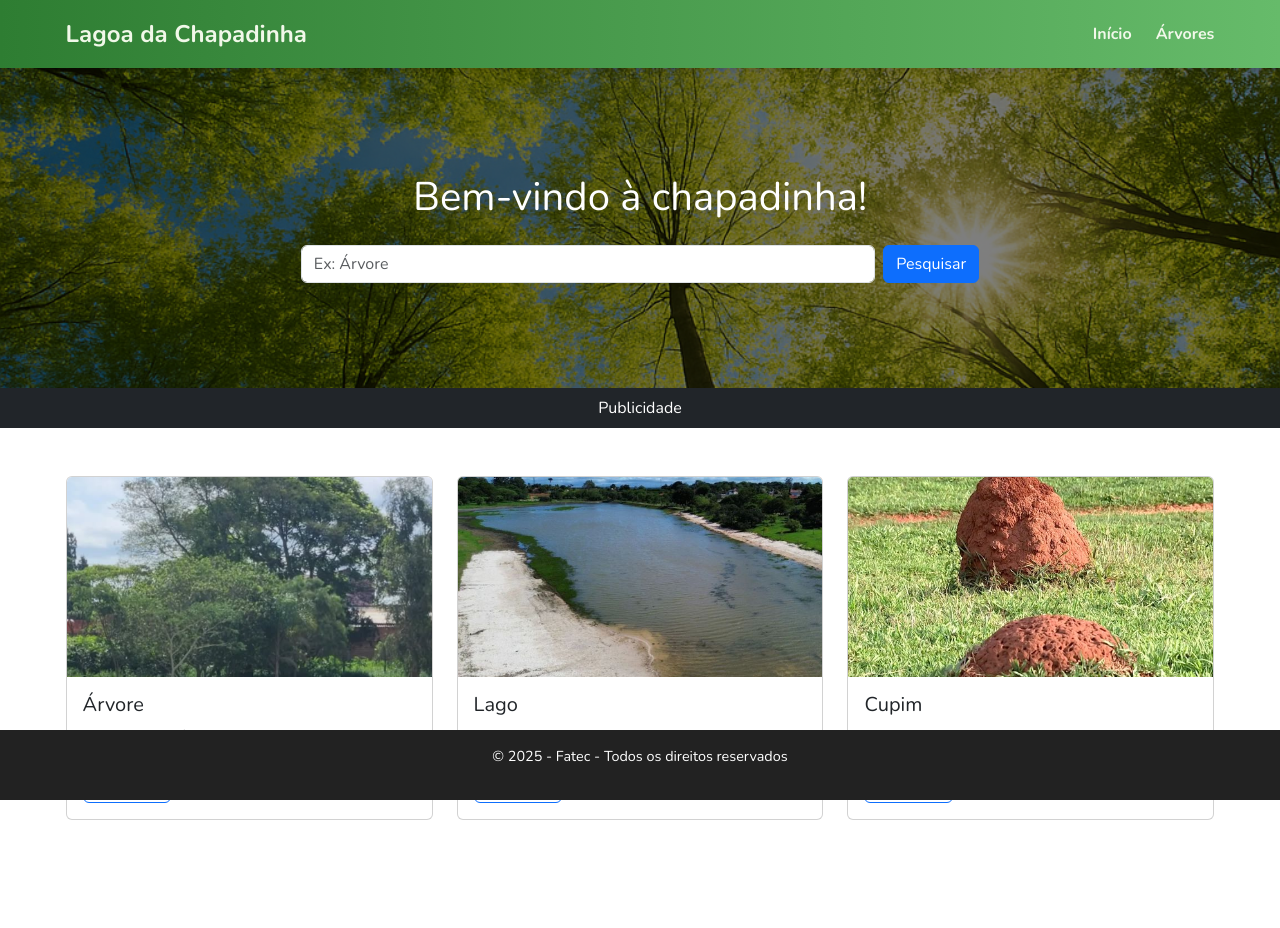
After one commit to Niiiih0302/chapadinha, a PHP site: page /Paginas/index.php in a window 1280 px wide. The commit adds this page. Run offline with PHP 8.4, Linux system fonts and the light colour scheme.

Commit message:
Página principal, implementação do Bootstrap e correções no footer

```diff
--- /dev/null
+++ b/Paginas/index.php
@@ -0,0 +1,80 @@
+<?php include '../includes/head.php'; ?>
+
+<style>
+  @import url('https://fonts.googleapis.com/css2?family=Chewy&display=swap');
+
+  .chewy-font {
+    font-family: 'Chewy', cursive;
+    font-size: 3rem;
+    text-shadow: 2px 2px 6px rgba(0, 0, 0, 0.7);
+  }
+</style>
+
+<title>Página Principal</title>
+
+<body>
+
+  <?php include '../includes/header.php'; ?>
+
+  <div class="position-relative text-white text-center d-flex align-items-center justify-content-center px-0 pt-0"
+       style="background-image: url('../img/chapadinha-bg.png'); background-size: cover; background-position: center; min-height: 40vh;">
+
+    <div class="position-absolute top-0 start-0 w-100 h-100" style="background-color: rgba(0, 0, 0, 0.5);"></div>
+
+    <div class="position-relative container">
+      <h1 id="welcome-msg" class="mb-4">Bem-vindo à chapadinha!</h1>
+      <form class="d-flex justify-content-center" action="" method="get">
+        <input class="form-control w-50 me-2" type="text" id="search-bar" name="search-bar" placeholder="Ex: Árvore">
+        <button class="btn btn-primary" id="search-bt" type="submit">Pesquisar</button>
+      </form>
+    </div>
+  </div>
+
+  <div class="bg-dark text-white text-center" style="padding: 0; margin: 0;">
+  <p class="m-0 py-2">Publicidade</p>
+  </div>
+
+
+  <main class="container my-5">
+
+    <div class="row row-cols-1 row-cols-md-3 g-4">
+      <div class="col">
+        <div class="card h-100">
+          <img src="../img/arvore-card.png" class="card-img-top" alt="Descrição" style="height: 200px; object-fit: cover;">
+          <div class="card-body">
+            <h5 class="card-title">Árvore</h5>
+            <p class="card-text">Descrição da árvore.</p>
+            <a href="#" class="btn btn-outline-primary">Ver mais</a>
+          </div>
+        </div>
+      </div>
+
+      <div class="col">
+        <div class="card h-100">
+          <img src="../img/lago-card.png" class="card-img-top" alt="Descrição" style="height: 200px; object-fit: cover;">
+          <div class="card-body">
+            <h5 class="card-title">Lago</h5>
+            <p class="card-text">Descrição do lago.</p>
+            <a href="#" class="btn btn-outline-primary">Ver mais</a>
+          </div>
+        </div>
+      </div>
+
+      <div class="col">
+        <div class="card h-100">
+          <img src="../img/cupim-card.png" class="card-img-top" alt="Descrição" style="height: 200px; object-fit: cover;">
+          <div class="card-body">
+            <h5 class="card-title">Cupim</h5>
+            <p class="card-text">Descrição do cupim.</p>
+            <a href="#" class="btn btn-outline-primary">Ver mais</a>
+          </div>
+        </div>
+      </div>
+    </div>
+
+  </main>
+
+  <?php include '../includes/footer.php'; ?>
+
+</body>
+</html>
--- a/includes/footer.css
+++ b/includes/footer.css
@@ -5,7 +5,7 @@
   padding: 1rem 0;
   text-align: center;
   font-size: 0.9rem;
-  position: absolute;
+  position: fixed;
   bottom: 0;
   width: 100%;
 }
@@ -15,3 +15,7 @@
   max-width: 1200px;
   margin: 0 auto;
 }
+
+body {
+  padding-bottom: 60px;
+}
--- a/includes/head.php
+++ b/includes/head.php
@@ -1,5 +1,8 @@
 <!DOCTYPE html>
 <html lang="pt-BR">
 <head>
+  <!-- Bootstrap 5 CSS -->
+  <link href="https://cdn.jsdelivr.net/npm/bootstrap@5.3.3/dist/css/bootstrap.min.css" rel="stylesheet">
+
   <meta charset="UTF-8">
 </head>
```
Also changed, not shown: Paginas/PaginaPrincipal.php (deleted, +0 -44 lines), img/arvore-card.png (added), img/chapadinha-bg.png (added), img/cupim-card.png (added), img/lago-card.png (added).
